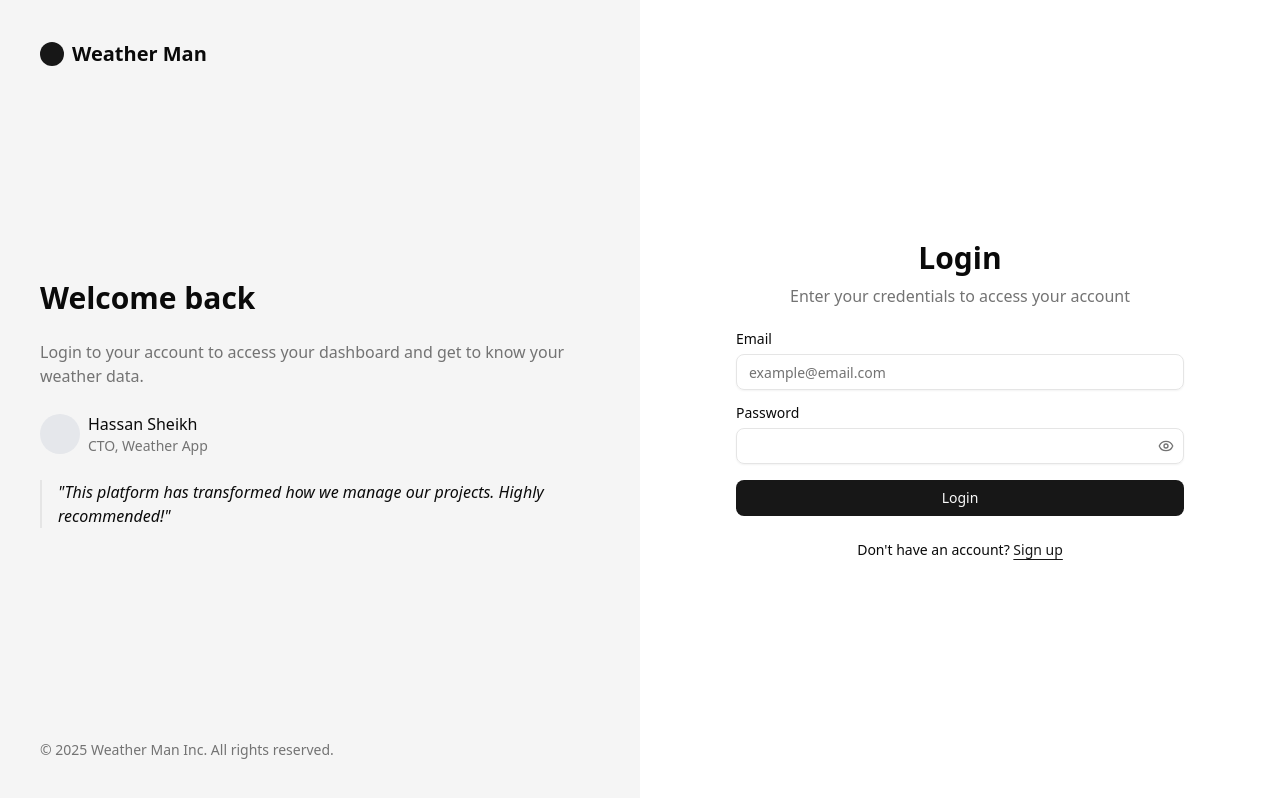
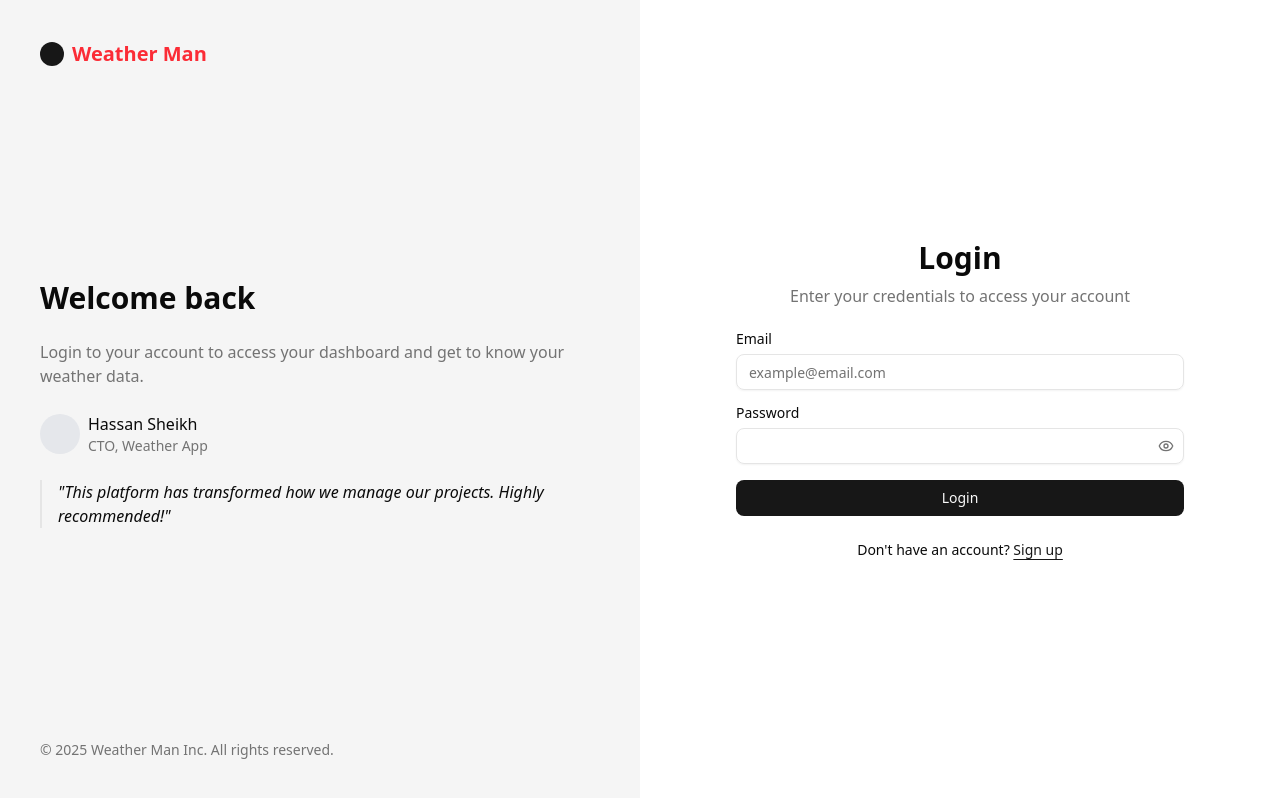
Before and after one commit to hakan5288/weather-man, a Next.js app: page /auth/login in a window 1280 px wide. Built offline with nearby package versions, Linux system fonts and the light colour scheme.

Commit message:
Update layout.tsx

```diff
--- a/src/app/auth/login/layout.tsx
+++ b/src/app/auth/login/layout.tsx
@@ -25,7 +25,7 @@ export default function LoginLayout({
       <div className="hidden bg-muted p-10 md:flex md:flex-col md:justify-between">
         <div className="flex items-center space-x-2">
           <div className="h-6 w-6 rounded-full bg-primary" />
-          <span className="text-xl font-bold">Weather Man</span>
+          <span className="text-xl text-red-500 font-bold">Weather Man</span>
         </div>
         <div className="space-y-6">
           <h1 className="text-3xl font-bold">Welcome back</h1>
```
